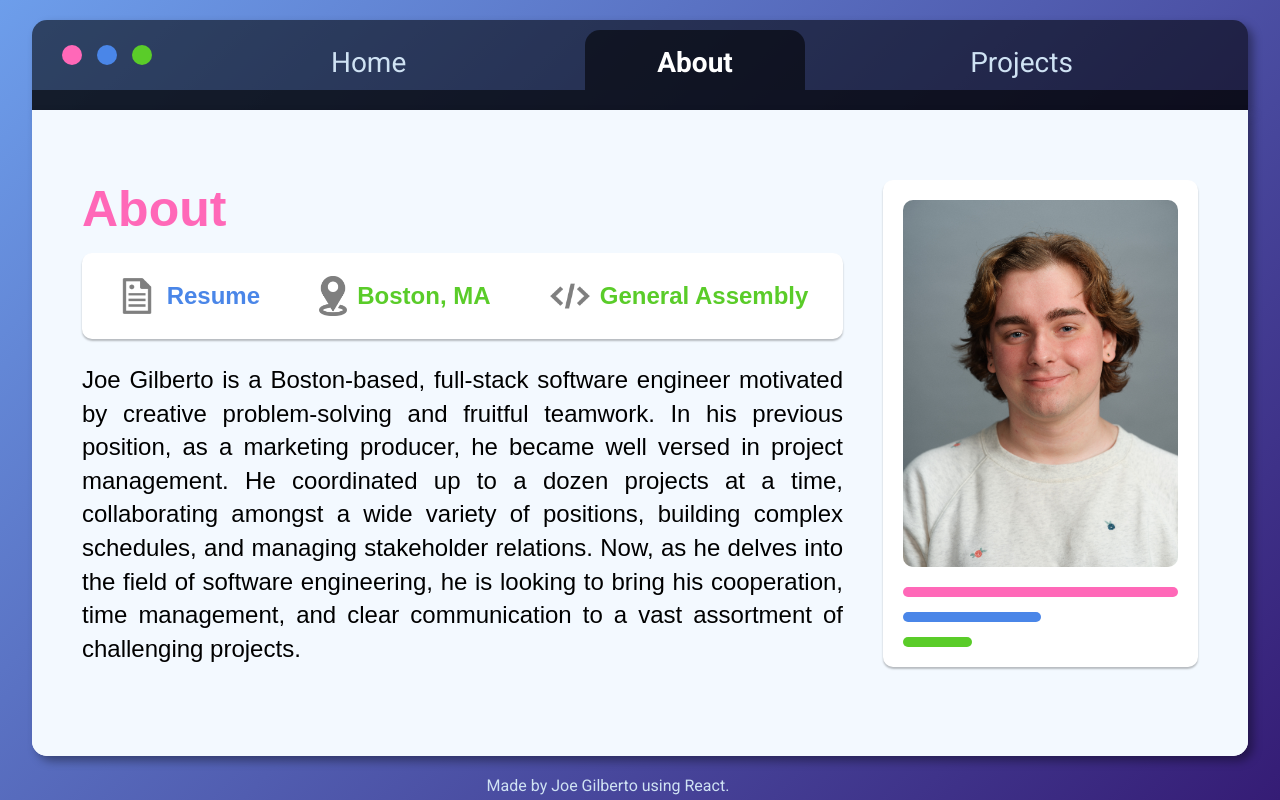
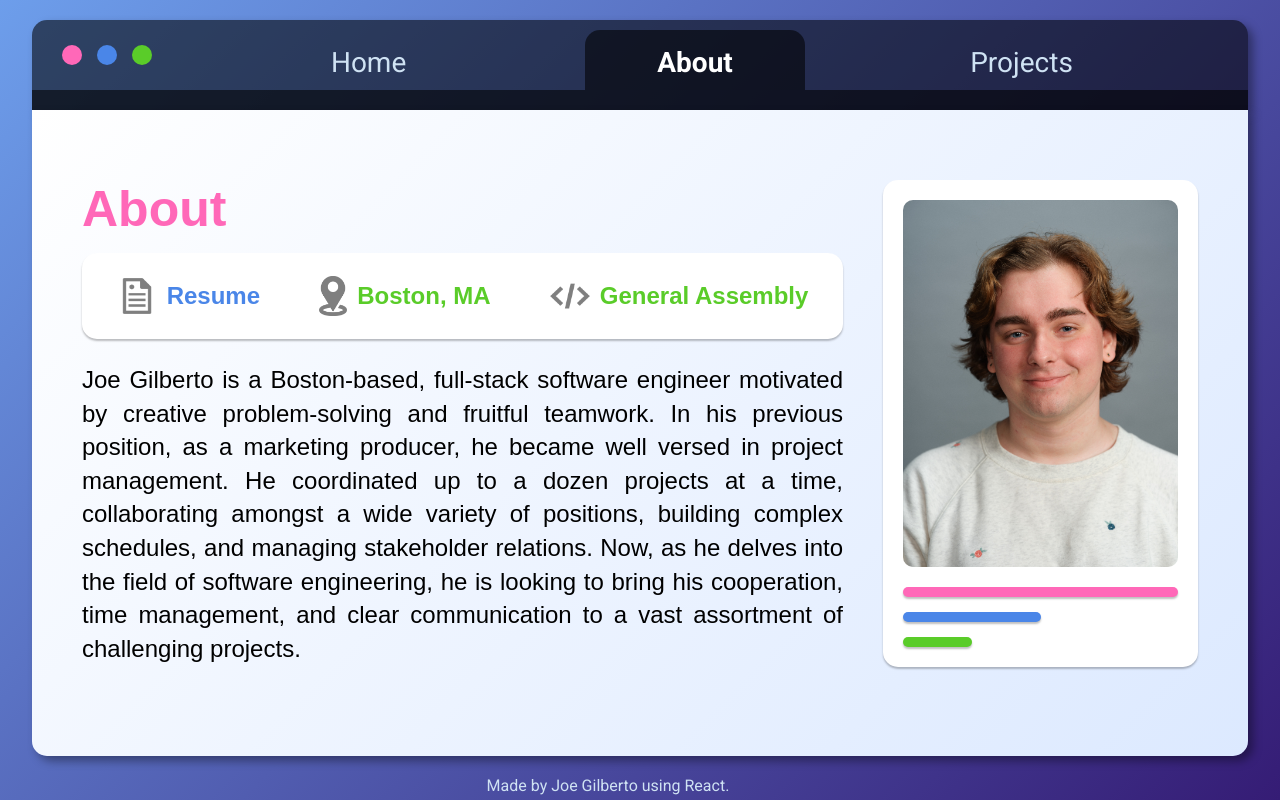
Before and after one commit to joekgilberto/portfolio, a React (Create React App) app: page /about in a window 1280 px wide. Built offline with nearby package versions, Linux system fonts and the light colour scheme.

Commit message:
adds gradient to background

```diff
--- a/src/App/App.css
+++ b/src/App/App.css
@@ -24,7 +24,7 @@ a:hover {
 }
 
 main {
-  background-color: #fff;
+  background-image: linear-gradient(135deg, #fff, #dce9ff);
   border-radius: 0 0 15px 15px;
   height: 50%;
   display: flex;
--- a/src/components/Flare/Flare.css
+++ b/src/components/Flare/Flare.css
@@ -6,6 +6,7 @@
 .bar{
     height: 10px;
     border-radius: 10px;
+    box-shadow: 0px 2px 2px #00000040;
 }
 
 .pink.bar{
--- a/src/pages/About/About.css
+++ b/src/pages/About/About.css
@@ -4,7 +4,6 @@
     padding: 50px;
     font-family: sans-serif;
     align-items: flex-start;
-    background-color: #f3f9ffff;
 }
 
 
@@ -25,7 +24,7 @@
     padding: 20px;
     background-color: #fff;
     gap: 20px;
-    border-radius: 10px;
+    border-radius: 15px;
     box-shadow: 0px 2px 2px #00000040;
 
 }
@@ -56,7 +55,7 @@
     align-items: center;
     background-color: #fff;
     padding: 5px;
-    border-radius: 10px;
+    border-radius: 15px;
     box-shadow: 0px 2px 2px #00000040;
     margin: 0 0 15px 0;
 
--- a/src/pages/Home/Home.css
+++ b/src/pages/Home/Home.css
@@ -13,11 +13,13 @@
     color: #ff68b8ff;
     margin: 10px;
     width: 402px;
+    text-shadow: 0px 2px 2px #00000040;
+
 
 }
 
 .fake-search-bar {
-    background-color: #f3f9ffff;
+    background-color: #fff;
     width: 402px;
     border-radius: 25px;
     display: flex;
--- a/src/pages/Projects/Projects.css
+++ b/src/pages/Projects/Projects.css
@@ -2,7 +2,6 @@
 .Projects {
     width: 100%;
     height: 2950px;
-    background-color: #f3f9ffff;
 }
 
 .fake-header {
```
